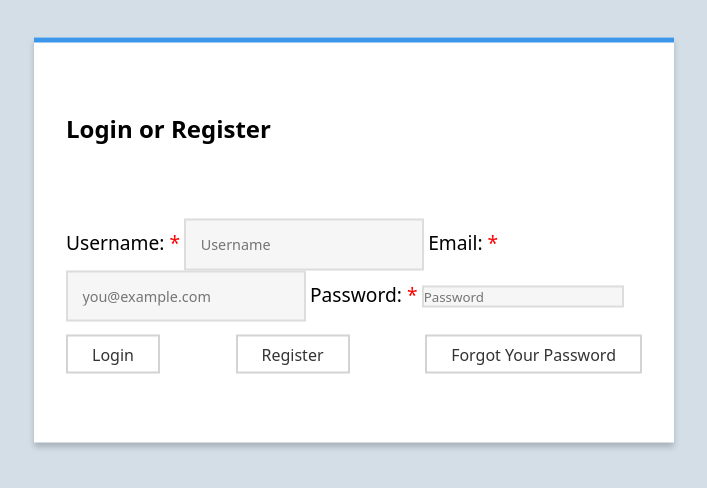
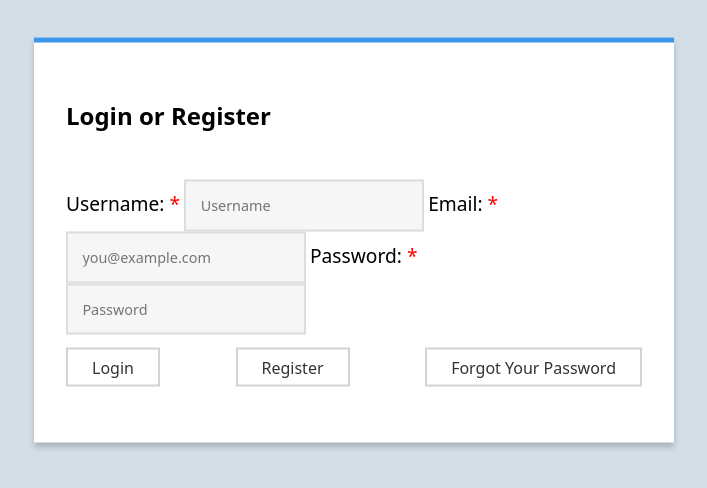
Before and after one commit to rogerb5/data-structure-visualizer, a PHP site: page / in a window 1280 px wide. Shown: the part 160-648 px from the top of the page, without its empty margins (286-993 px from the left). Run offline with PHP 8.4, Linux system fonts and the light colour scheme.

Commit message:
css changes

```diff
--- a/css/login.css
+++ b/css/login.css
@@ -106,7 +106,7 @@ input[type='email'] {
     padding: 0.9rem;
 }
 
-input[type='password'] {
+input[type='Passwrd'] {
     font-size: 0.9rem;
     padding: 0.9rem;
 }
```
